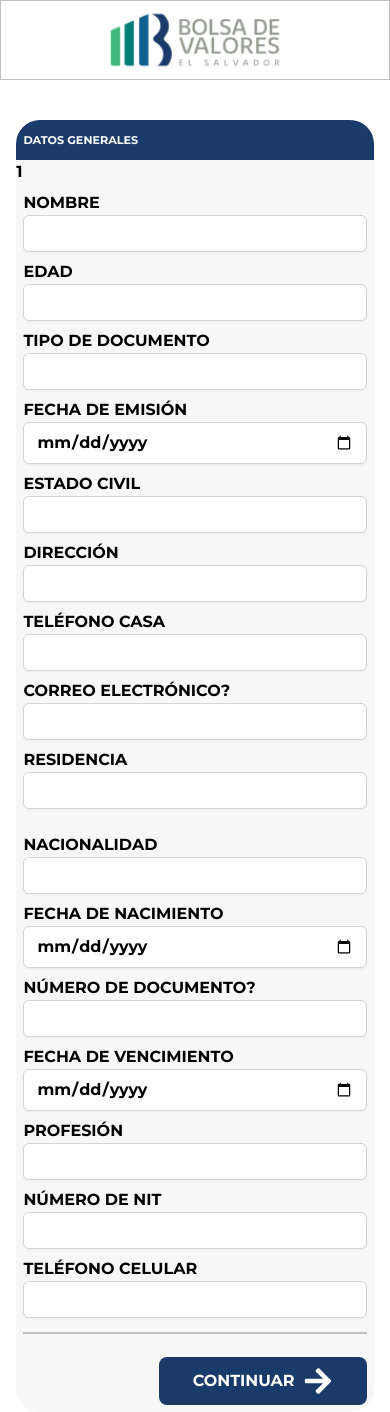
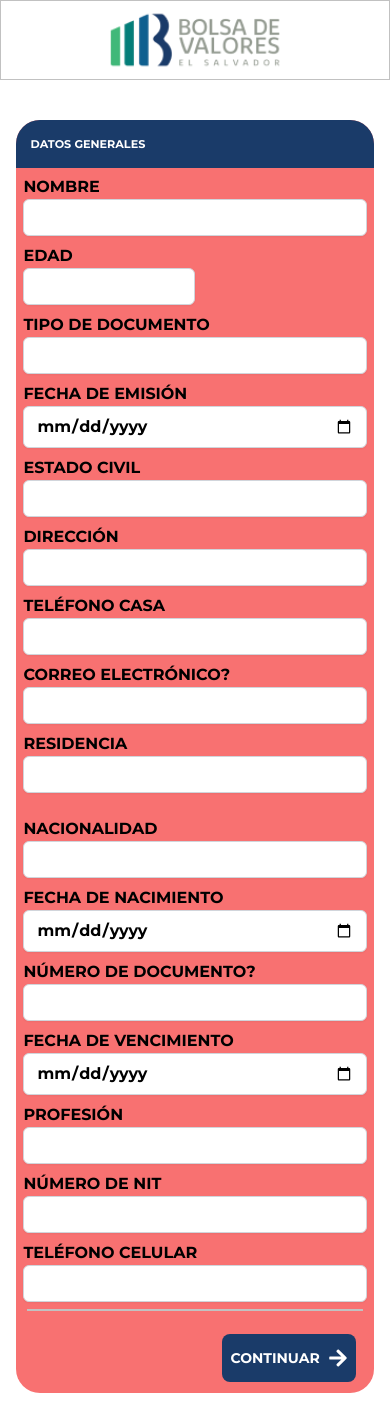
Before and after one commit to pbsuazocod/stock_app, a React (Create React App) app: page /formpage in a window 390 px wide. Built offline with nearby package versions, Linux system fonts and the light colour scheme.

Commit message:
finish first form

```diff
--- a/src/components/UI/FormWrapper/FormWrapper.jsx
+++ b/src/components/UI/FormWrapper/FormWrapper.jsx
@@ -35,10 +35,11 @@ export default function FormWrapper({ children, formTitle, currentStep }) {
     }
   };
 
+  // bg-[#F7F7F7]
   return (
-    <div className="h-full w-11/12 lg:w-9/12 bg-[#F7F7F7] rounded-3xl">
+    <div className=" w-11/12 lg:max-w-[50%] h-full bg-red-400 rounded-3xl">
       <div
-        className={`bg-[#1A3B69] text-white text-[70%] h-10 md:text-[100%] rounded-t-3xl flex-grow  flex pr-[2%] pl-[2%]  items-center font-Montserrat ${
+        className={`bg-[#1A3B69] text-white text-[70%] h-12 md:text-[100%] rounded-t-3xl flex-grow  flex pr-[2%] pl-[4%]  items-center font-Montserrat ${
           currentStep === 0 ? "justify-center" : ""
         }`}
       >
--- a/src/components/forms/ProfileForm/ProfileForm.jsx
+++ b/src/components/forms/ProfileForm/ProfileForm.jsx
@@ -2,9 +2,7 @@ import { Form } from "formik";
 import React from "react";
 import { useFormik } from "formik";
 import { useState } from "react";
-import { FaArrowRight } from "react-icons/fa";
-import { FaArrowLeft } from "react-icons/fa";
-import { FaPlusCircle } from "react-icons/fa";
+import { Link } from "react-router-dom";
 
 // components
 import TextInput from "../../UI/FormInput/TextInput";
@@ -12,6 +10,9 @@ import NumberInput from "../../UI/FormInput/NumberInput";
 import CalendarInput from "../../UI/FormInput/CalendarInput";
 import MaskInput from "../../UI/FormInput/MaskInput";
 import FormWrapper from "../../UI/FormWrapper/FormWrapper";
+import { FaArrowRight } from "react-icons/fa";
+import { FaArrowLeft } from "react-icons/fa";
+import { FaPlusCircle } from "react-icons/fa";
 
 // Validation
 import { initialValues, validationSchema } from "../ValidationSchema";
@@ -20,6 +21,7 @@ function ProfileForm() {
   // Manage States
   const [formStep, setFormStep] = useState(1);
   const [counter, setCounter] = useState(0);
+
   // Setup form with formik
   const formik = useFormik({
     initialValues: initialValues,
@@ -47,7 +49,7 @@ function ProfileForm() {
   return (
     <FormWrapper currentStep={formStep}>
       <form className="">
-        {JSON.stringify(formStep)}
+        {/* {JSON.stringify(formStep)} */}
 
         {/* ----------------------------formStep 1 */}
         {formStep == 1 && (
@@ -60,7 +62,13 @@ function ProfileForm() {
                   label={"NOMBRE"}
                   isAlphabetic
                 />
-                <NumberInput formik={formik} fieldName={"age"} label={"EDAD"} />
+                <div className="w-1/2">
+                  <NumberInput
+                    formik={formik}
+                    fieldName={"age"}
+                    label={"EDAD"}
+                  />
+                </div>
                 <TextInput
                   formik={formik}
                   fieldName={"type_of_document"}
@@ -158,7 +166,7 @@ function ProfileForm() {
 
         {formStep === 2 && (
           <>
-            <div className="p-[2%] space-y-4">
+            <div className="p-[3%] space-y-4">
               <div className="">
                 <div className="flex items-center">
                   <input formik={formik} type="radio" />
@@ -224,8 +232,10 @@ function ProfileForm() {
 
         {formStep === 3 && (
           <div className="p-[2%]">
+            <div className="pl-[1%]">
               <p>
-              DESEA AUTORIZAR A OTRA PERSONA QUE GIRE INSTRUCCIONES EN SU NOMBRE
+                DESEA AUTORIZAR A OTRA PERSONA QUE GIRE INSTRUCCIONES EN SU
+                NOMBRE
               </p>
               <div className="flex gap-2">
                 <div className="flex items-center">
@@ -237,10 +247,10 @@ function ProfileForm() {
                   <label className="pl-2">NO</label>
                 </div>
               </div>
+            </div>
 
-            <div className="mt-[2%] border-l-4 pl-[2%] border-[#40B879] first-line:border-solid">
-              <div className="grid grid-cols-1 md:grid-cols-2 p-[2%] gap-6">
-                <div className="space-y-2">
+            <div className="mt-[2%] ml-[2%] border-l-4 pr-[2%] pl-[1%] border-[#40B879] first-line:border-solid">
+              <div className=" grid-none md:grid grid-row-5 lg:grid-cols-2 grid-col-1 gap-4">
                 <TextInput
                   formik={formik}
                   fieldName={"name"}
@@ -267,9 +277,6 @@ function ProfileForm() {
                     "Solicitamos su direción de correo para comunicarnos con usted, por su seguridad nunca le solicitaremos que nos proporcione ninguna información por esta vía."
                   }
                 />
-                </div>
-
-                <div className="space-y-2">
                 <MaskInput
                   formik={formik}
                   fieldName={"doc_id"}
@@ -297,8 +304,7 @@ function ProfileForm() {
                   label={"TELÉFONO"}
                   mask={"(999) 999-9999"}
                 />
-                </div>
-              </div>
+                <div className="col-span-2">
                   <TextInput
                     formik={formik}
                     fieldName={"adress"}
@@ -307,12 +313,14 @@ function ProfileForm() {
                   />
                 </div>
               </div>
+            </div>
+          </div>
         )}
 
         {/* -----------------------------formStep 4 */}
 
         {formStep === 4 && (
-          <div className="space-y-4 ml-[2%] mr-[2%]">
+          <div className="space-y-4 m-[3%]">
             <div className="flex items-center">
               <input formik={formik} type="radio" />
               <label className="pl-2">
@@ -349,8 +357,11 @@ function ProfileForm() {
             </div>
             <div className=" mb-[2%] border-t-2 border-[#C1C1C1]" />
             <div>
-              <h1 className="text-xl text-[#1A3B69]"> CUENTA BANCARIA</h1>
-              <div className="flex gap-6">
+              <h1 className="text-xl text-[#1A3B69] mb-[2%]">
+                {" "}
+                CUENTA BANCARIA
+              </h1>
+              <div className="grid-none md:grid grid-rows-2 grid-cols-2 gap-4">
                 <TextInput
                   formik={formik}
                   fieldName={"woner_of_the_account"}
@@ -363,8 +374,6 @@ function ProfileForm() {
                   label={"BANCO"}
                   isAlphabetic
                 />
-              </div>
-              <div className="flex gap-6">
                 <TextInput
                   formik={formik}
                   fieldName={"type_of_account"}
@@ -379,7 +388,7 @@ function ProfileForm() {
                 />
               </div>
               <div className=" mt-[2%] mb-[2%] border-t-2 border-[#C1C1C1]" />
-              <h1 className="text-xl text-[#1A3B69]">
+              <h1 className="text-xl text-[#1A3B69] mb-[2%]">
                 MEDIO PARA LA RECEPCION DE INFORMACION
               </h1>
               <input formik={formik} type="radio" />
@@ -396,7 +405,7 @@ function ProfileForm() {
                 Ministros, Diputados, Alcaldes, Fiscal, Magistrado, Embajadores,
                 etc)
               </p>
-              <div className="flex gap-6 pt-2">
+              <div className="flex gap-6 pt-2 mb-[2%]">
                 <div className="flex items-center">
                   <input formik={formik} type="radio" />
                   <label className="pl-2">SÍ</label>
@@ -408,7 +417,7 @@ function ProfileForm() {
               </div>
               ES USTED CIUDADANO O RESIDENTE (GREEN CARD) ESTADOUNIDENSE
               <span className="text-[#40B879]">*</span>
-              <div className="flex gap-6 pt-2">
+              <div className="flex gap-6 pt-2 mb-[2%]">
                 <div className="flex items-center">
                   <input formik={formik} type="radio" />
                   <label className="pl-2">SÍ</label>
@@ -430,13 +439,22 @@ function ProfileForm() {
           </div>
         )}
 
+        {/* -----------------------------formStep 5 */}
+
+        {formStep === 5 && (
+          <Link to="/" className="m-[2%]">
+            <h1>EL FORMULARIO FUE ENVIADO EXITOSAMENTE.</h1>
+          </Link>
+        )}
+
         {/* buttons  */}
+        {formStep < 5 ? (
           <div
-          className={`m-[2%] border-t-2 border-[#C1C1C1] flex`}
+            className={`mb-[3%] mr-[3%] ml-[3%] border-t-2 border-[#C1C1C1] flex`}
           >
             <div className="w-full pt-[2%]">
               {formStep === 3 && (
-              <div className="flex items-center gap-2">
+                <div className="flex items-center pl-[2%] gap-2">
                   <button
                     onClick={IncreasePersonInput}
                     className="text-green-600"
@@ -456,9 +474,9 @@ function ProfileForm() {
                   <>
                     <button
                       onClick={DecreceStepperHandler}
-                    className="bg-[#1A3B69] rounded-lg text-white w-52 h-12 mt-4 gap-2 flex justify-center items-center"
+                      className="bg-[#1A3B69] rounded-lg text-white lg:w-[25%] w-[40%]  h-12 mt-4 gap-2 flex justify-center items-center"
                     >
-                    <div className="text-3xl">
+                      <div className="lg:text-3xl text-xl ">
                         <FaArrowLeft />
                       </div>
                       ANTERIOR
@@ -468,16 +486,21 @@ function ProfileForm() {
 
                 <button
                   onClick={clickHandler}
-                className="bg-[#1A3B69] rounded-lg text-white w-52 h-12 mt-4 gap-2 flex justify-center items-center"
+                  className={` rounded-lg text-white h-12 lg:w-[25%] w-[40%] mr-[2%] lg:mr-0 text-sm mt-4 gap-2 flex justify-center items-center ${
+                    formStep === 4 ? "w-60 bg-[#40B879]" : "bg-[#1A3B69] w-52"
+                  }`}
                 >
-                CONTINUAR
-                <div className="text-3xl">
+                  {formStep === 4 ? "ENVIAR FORMALRIO" : "CONTINUAR"}
+                  <div className="lg:text-3xl text-xl">
                     <FaArrowRight />
                   </div>
                 </button>
               </div>
             </div>
           </div>
+        ) : (
+          ""
+        )}
       </form>
     </FormWrapper>
   );
--- a/src/pages/LandingPage.jsx
+++ b/src/pages/LandingPage.jsx
@@ -12,7 +12,7 @@ function LandingPage() {
         <div className=" flex h-[80%] items-center mr-[10%] ml-[10%] mt-[10%] mb-[10%] justify-between flex-wrap content-center">
           <Link
             to="/formpage"
-            className="pt-[2%] pl-[2%]  items-center bg-white w-[45%] min-w-[200px] h-[40%] rounded-lg"
+            className="p-[2%]  items-center bg-white w-[45%] min-w-[200px] h-[40%] rounded-lg"
           >
             <img src={logo_bursatiles} alt="logo corredora bursatil" />
             <div className="text-sm text-[#1A3B69] font-bold">
@@ -22,7 +22,7 @@ function LandingPage() {
           </Link>
           <Link
             to="/formpage"
-            className="pt-[2%] pl-[2%] items-center bg-white w-[45%] h-[40%] min-w-[200px] rounded-lg"
+            className="p-[2%] items-center bg-white w-[45%] h-[40%] min-w-[200px] rounded-lg"
           >
             <img src={logo_hencorp} alt="logo corredora hencorp" />
             <div className="text-sm text-[#1A3B69] font-bold">
```
Lines whose indentation alone changed are shown as unchanged.
